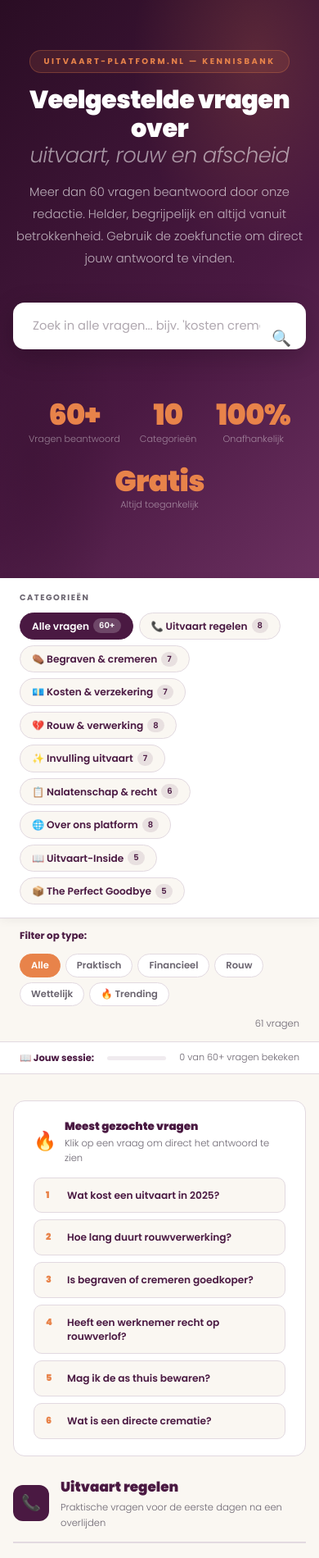
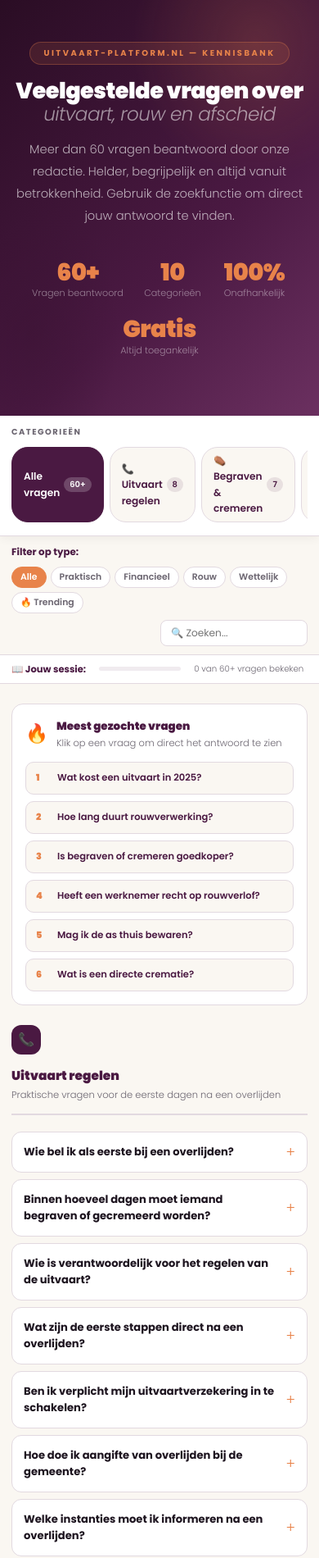
Before and after one commit to uitvaartplatform/uitvaart-tools, a plain HTML site: page FAQ.html in a window 390 px wide. Shown: the top 1900 px of the page at 82% size. Drawn offline with Linux system fonts and the light colour scheme.

Commit message:
Add files via upload

```diff
--- a/FAQ.html
+++ b/FAQ.html
@@ -24,13 +24,7 @@ body { font-family: 'Poppins', sans-serif; background: #faf7f2; color: #1e1520;
 .faq-hero h1 em { font-style:italic; font-weight:300; color:rgba(255,255,255,0.55); display:block; font-size:0.85em; }
 .faq-hero-sub { font-size:0.92rem; color:rgba(255,255,255,0.65); max-width:580px; margin:0 auto 40px; line-height:1.85; font-weight:300; }
 
-/* ZOEKBALK */
-.faq-zoek-wrap { position:relative; max-width:600px; margin:0 auto 32px; }
-.faq-zoek-input { width:100%; padding:18px 56px 18px 24px; border:none; border-radius:14px; font-family:'Poppins',sans-serif; font-size:0.92rem; color:#1e1520; background:#fff; box-shadow:0 8px 32px rgba(0,0,0,0.2); }
-.faq-zoek-input:focus { outline:none; box-shadow:0 8px 32px rgba(232,131,74,0.3); }
-.faq-zoek-input::placeholder { color:#b0a8b0; }
-.faq-zoek-icoon { position:absolute; right:18px; top:50%; transform:translateY(-50%); font-size:1.2rem; pointer-events:none; }
-.faq-zoek-resultaat { font-size:0.76rem; color:rgba(255,255,255,0.5); margin-top:10px; min-height:20px; }
+
 
 /* STATS */
 .faq-stats { display:flex; justify-content:center; gap:48px; flex-wrap:wrap; }
@@ -203,15 +197,50 @@ body { font-family: 'Poppins', sans-serif; background: #faf7f2; color: #1e1520;
 
 /* ── RESPONSIVE ── */
 @media (max-width:900px) {
-  .faq-main { grid-template-columns:1fr; }
-  .faq-zij { position:static; }
+  .faq-main { padding:32px 16px; }
   .faq-cta { margin:0 16px 40px; padding:40px 24px; }
+  .faq-nav { overflow-x:auto; -webkit-overflow-scrolling:touch; }
+  .faq-nav-lijst { flex-wrap:nowrap; overflow-x:auto; padding-bottom:4px; }
+  .faq-filter-inner { gap:8px; }
+  #zoekInput { width:140px; }
 }
 @media (max-width:600px) {
-  .faq-hero { padding:60px 16px 80px; }
-  .faq-stats { gap:24px; }
-  .faq-main { padding:32px 16px; }
+  .faq-hero { padding:50px 16px 70px; }
+  .faq-hero h1 { font-size:1.7rem; }
+  .faq-stats { gap:20px; }
+  .faq-stat-nr { font-size:1.8rem; }
+  .faq-main { padding:24px 14px; }
   .faq-cat-voortgang { display:none; }
+  .faq-nav-inner { padding:0; }
+  .faq-nav { padding:12px 14px; }
+  .faq-filter { padding:10px 14px; }
+  .faq-filter-inner { flex-wrap:wrap; gap:8px; }
+  .faq-filter-knoppen { flex-wrap:wrap; gap:5px; }
+  .faq-filter-knop { padding:4px 10px; font-size:0.68rem; }
+  #zoekInput { width:100%; }
+  .faq-gevonden { display:none; }
+  .faq-sessie-balk { padding:8px 14px; }
+  .faq-sessie-balk-bg { max-width:100px; }
+  .faq-sessie-tekst { font-size:0.64rem; }
+  .faq-populair-blok { padding:16px; }
+  .faq-pop-item { padding:10px 12px; }
+  .faq-pop-tekst { font-size:0.72rem; }
+  .faq-cat-header { flex-wrap:wrap; }
+  .faq-cat-icoon { width:36px; height:36px; font-size:1rem; }
+  .faq-cat-naam { font-size:0.96rem; }
+  .faq-vraag { font-size:0.82rem; padding:14px 14px; }
+  .faq-tag { display:none; }
+  .faq-antwoord { padding:0 14px 14px; font-size:0.8rem; }
+  .faq-highlight { padding:20px 16px; }
+  .faq-tools-blok { padding:20px 16px; }
+  .faq-tools-knoppen { flex-direction:column; gap:6px; }
+  .faq-tools-knop { text-align:center; }
+  .faq-cta { padding:36px 16px; margin:0 0 32px; border-radius:12px; }
+  .faq-cta-knoppen { flex-direction:column; align-items:center; }
+  .faq-product-header { flex-direction:column; gap:10px; padding:18px 16px; }
+  .faq-product-body { padding:16px; }
+  .faq-hero-knoppen { flex-direction:column; align-items:center; }
+  .faq-stat { min-width:80px; }
 }
 </style>
 </head>
@@ -225,12 +254,6 @@ body { font-family: 'Poppins', sans-serif; background: #faf7f2; color: #1e1520;
       <em>uitvaart, rouw en afscheid</em>
     </h1>
     <p class="faq-hero-sub">Meer dan 60 vragen beantwoord door onze redactie. Helder, begrijpelijk en altijd vanuit betrokkenheid. Gebruik de zoekfunctie om direct jouw antwoord te vinden.</p>
-
-    <div class="faq-zoek-wrap">
-      <input type="text" class="faq-zoek-input" id="zoekInput" placeholder="Zoek in alle vragen... bijv. 'kosten crematie' of 'rouwverlof'" oninput="zoek(this.value)">
-      <span class="faq-zoek-icoon">🔍</span>
-      <div class="faq-zoek-resultaat" id="zoekResultaat"></div>
-    </div>
 
     <div class="faq-stats">
       <div class="faq-stat"><div class="faq-stat-nr">60+</div><div class="faq-stat-label">Vragen beantwoord</div></div>
@@ -272,7 +295,10 @@ body { font-family: 'Poppins', sans-serif; background: #faf7f2; color: #1e1520;
       <button class="faq-filter-knop" onclick="filterType('wettelijk',this)">Wettelijk</button>
       <button class="faq-filter-knop" onclick="filterType('trending',this)">🔥 Trending</button>
     </div>
-    <span class="faq-gevonden" id="aantalGevonden">60+ vragen</span>
+    <div style="display:flex;align-items:center;gap:10px;margin-left:auto;">
+      <input type="text" id="zoekInput" placeholder="🔍 Zoeken..." oninput="zoek(this.value)" style="border:1.5px solid #e2d9e0;border-radius:8px;padding:6px 12px;font-family:'Poppins',sans-serif;font-size:0.76rem;color:#4a1942;background:#fff;width:180px;">
+      <span class="faq-gevonden" id="aantalGevonden">60+ vragen</span>
+    </div>
   </div>
 </div>
 
@@ -873,12 +899,10 @@ function zoek(query) {
   var gevonden = 0;
 
   if (query === '') {
-    items.forEach(function(item) {
-      item.classList.remove('verborgen');
-      toonCategorieen();
-    });
-    document.getElementById('zoekResultaat').textContent = '';
+    items.forEach(function(item) { item.classList.remove('verborgen'); });
+    toonCategorieen();
     document.getElementById('aantalGevonden').textContent = totaalVragen + ' vragen';
+    document.getElementById('faqLeeg').style.display = 'none';
     filterNaBijwerken();
     return;
   }
@@ -901,17 +925,16 @@ function zoek(query) {
   });
 
   toonCategorieen();
-  document.getElementById('zoekResultaat').textContent = gevonden + ' resultaten voor "' + query + '"';
   document.getElementById('aantalGevonden').textContent = gevonden + ' vragen gevonden';
-
-  var leeg = document.getElementById('faqLeeg');
-  leeg.style.display = gevonden === 0 ? 'block' : 'none';
+  document.getElementById('faqLeeg').style.display = gevonden === 0 ? 'block' : 'none';
 }
 
 function zoekEnOpen(query) {
-  document.getElementById('zoekInput').value = query;
+  var zoekEl = document.getElementById('zoekInput');
+  if (zoekEl) zoekEl.value = query;
   zoek(query);
-  window.scrollTo({ top: 0, behavior: 'smooth' });
+  var faqMain = document.getElementById('faqLijst');
+  if (faqMain) faqMain.scrollIntoView({ behavior:'smooth', block:'start' });
 }
 
 // ── CATEGORIE FILTER ──
@@ -962,14 +985,16 @@ function toonCategorieen() {
 
 // ── VRAAG TOGGLE ──
 function toggleVraag(btn) {
-  var antwoord = btn.nextElementSibling;
+  var item = btn.closest('.faq-item');
+  var antwoord = item.querySelector('.faq-antwoord');
   var isOpen = antwoord.classList.contains('open');
 
   // Sluit alle andere open vragen
   document.querySelectorAll('.faq-vraag.open').forEach(function(q) {
     if (q !== btn) {
       q.classList.remove('open');
-      q.nextElementSibling.classList.remove('open');
+      var a = q.closest('.faq-item').querySelector('.faq-antwoord');
+      if (a) a.classList.remove('open');
     }
   });
 
@@ -977,7 +1002,6 @@ function toggleVraag(btn) {
     btn.classList.add('open');
     antwoord.classList.add('open');
     // Markeer als gelezen
-    var item = btn.closest('.faq-item');
     if (!item.classList.contains('gelezen')) {
       item.classList.add('gelezen');
       gelezenVragen.add(item);
```
